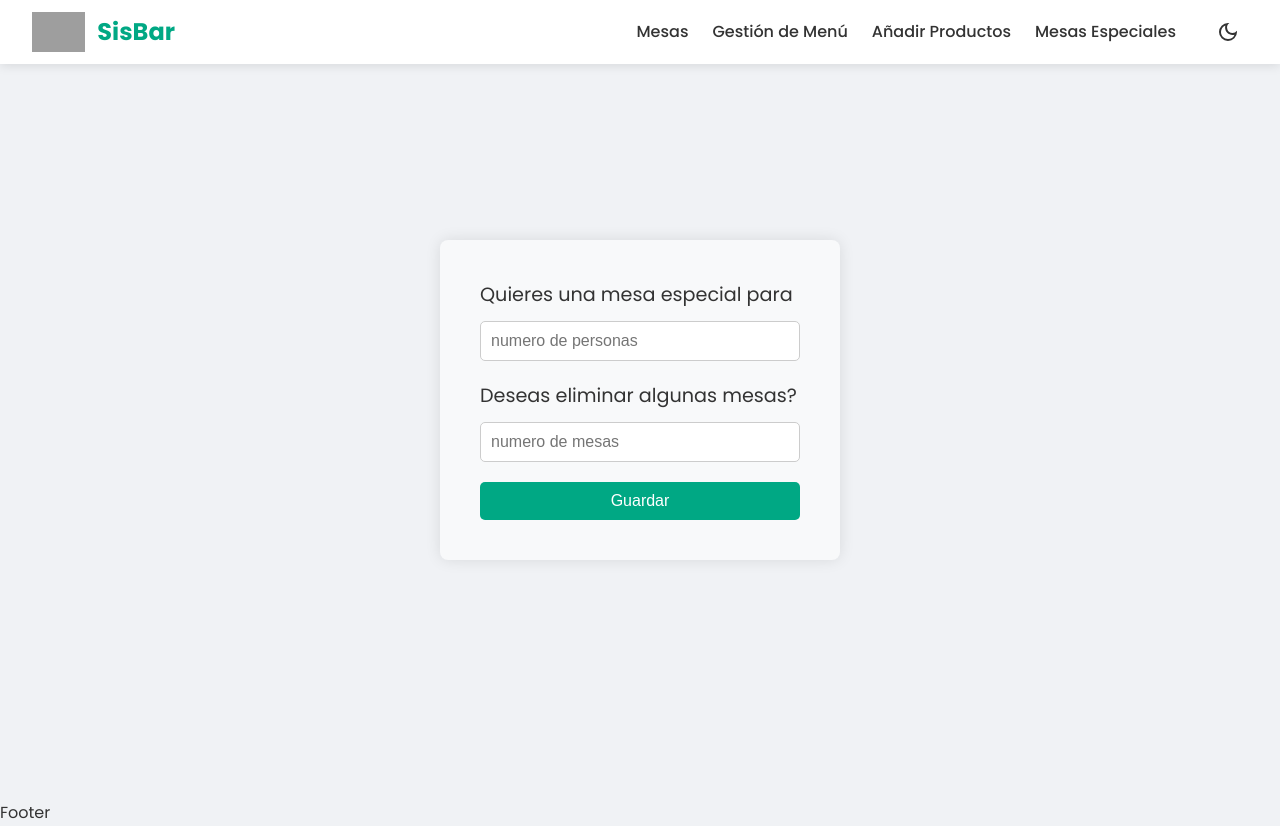
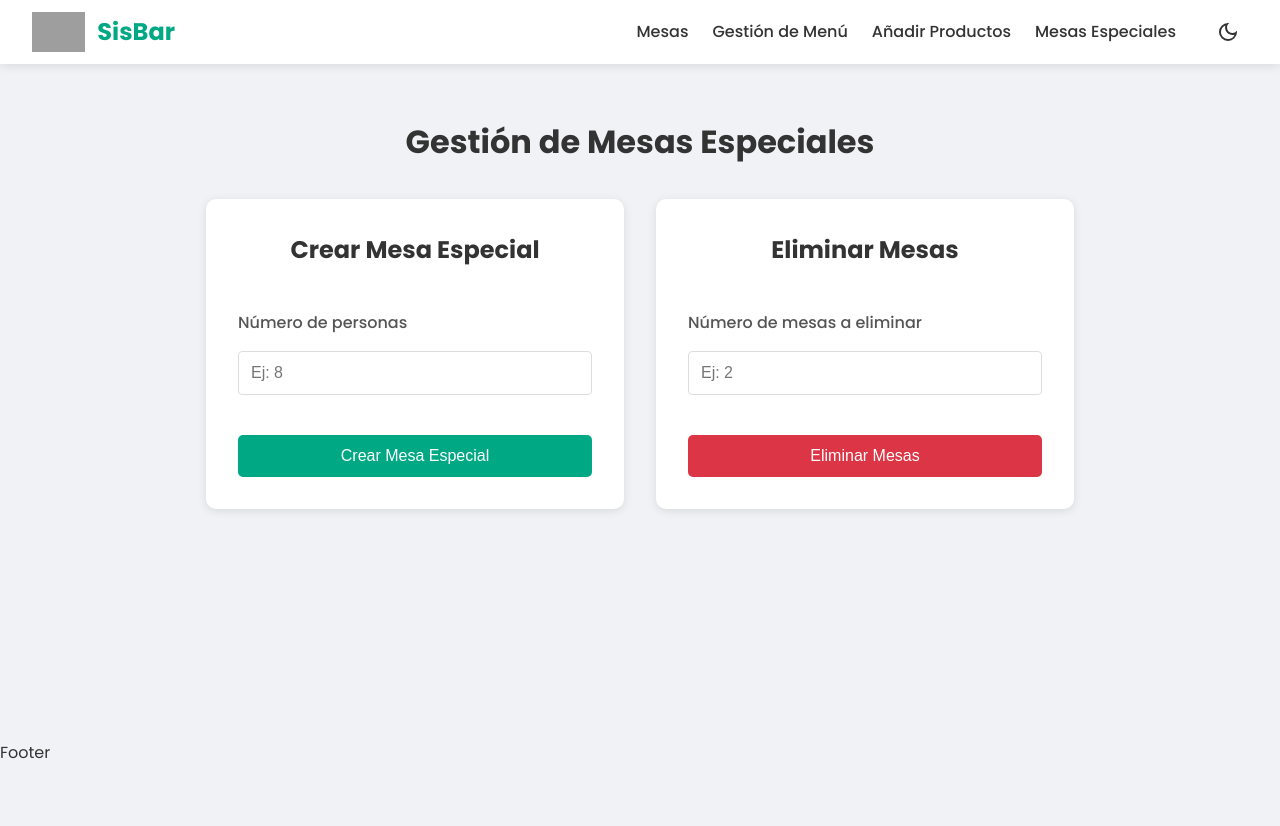
Before and after one commit to kevinduhamelhayes/sist-bares, a React (Vite) app: page /addspecialtable in a window 1280 px wide. After the commit the page ends 800 px from the top, so only its background shows below. Built offline with nearby package versions, Linux system fonts and the light colour scheme; grey boxes are pictures that could not be loaded.

Commit message:
Feat: Implementación de creación y eliminación de mesas especiales con validación y feedback

```diff
--- a/src/components/AddSpecialTable.jsx
+++ b/src/components/AddSpecialTable.jsx
@@ -1,30 +1,130 @@
+import { useState } from "react"
+import { useNavigate } from "react-router-dom"
 import "./styles/addspecialtable.css"
+
 const AddSpecialTable = () => {
+  const [specialTableSize, setSpecialTableSize] = useState("")
+  const [tablesToRemove, setTablesToRemove] = useState("")
+  const [message, setMessage] = useState({ text: "", type: "" })
+  const navigate = useNavigate()
+
+  // Función para crear una mesa especial
+  const handleCreateSpecialTable = (e) => {
+    e.preventDefault()
+
+    if (!specialTableSize || isNaN(specialTableSize) || specialTableSize <= 0) {
+      setMessage({
+        text: "Por favor, introduce un número válido de personas",
+        type: "error"
+      })
+      return
+    }
+
+    // En un escenario real, aquí enviaríamos los datos a la API o Firebase
+    // Por ahora, simplemente mostramos un mensaje de éxito
+    setMessage({
+      text: `Mesa especial para ${specialTableSize} personas creada con éxito`,
+      type: "success"
+    })
+
+    // Limpiar el campo después de crear la mesa
+    setSpecialTableSize("")
+
+    // Redirigir a la página principal después de 2 segundos
+    setTimeout(() => {
+      navigate('/')
+    }, 2000)
+  }
+
+  // Función para eliminar mesas
+  const handleRemoveTables = (e) => {
+    e.preventDefault()
+
+    if (!tablesToRemove || isNaN(tablesToRemove) || tablesToRemove <= 0) {
+      setMessage({
+        text: "Por favor, introduce un número válido de mesas a eliminar",
+        type: "error"
+      })
+      return
+    }
+
+    // En un escenario real, aquí enviaríamos los datos a la API o Firebase
+    // Por ahora, simplemente mostramos un mensaje de éxito
+    setMessage({
+      text: `${tablesToRemove} mesas han sido eliminadas con éxito`,
+      type: "success"
+    })
+
+    // Limpiar el campo después de eliminar las mesas
+    setTablesToRemove("")
+
+    // Redirigir a la página principal después de 2 segundos
+    setTimeout(() => {
+      navigate('/')
+    }, 2000)
+  }
+
   return (
     <div className="container-add-special-table">
-      <form action="" className="form-table">
-        <label className="label-add-tables" htmlFor="">
-          Quieres una mesa especial para
+      <div className="special-table-container">
+        <h2 className="special-table-title">Gestión de Mesas Especiales</h2>
+
+        {message.text && (
+          <div className={`message ${message.type}`}>
+            {message.text}
+          </div>
+        )}
+
+        <div className="forms-container">
+          {/* Formulario para crear mesa especial */}
+          <form onSubmit={handleCreateSpecialTable} className="form-table">
+            <h3>Crear Mesa Especial</h3>
+
+            <div className="form-group">
+              <label className="label-add-tables" htmlFor="specialTableSize">
+                Número de personas
               </label>
               <input
+                id="specialTableSize"
                 className="input-add-tables"
-          placeholder="numero de personas"
+                placeholder="Ej: 8"
                 type="number"
+                min="1"
+                value={specialTableSize}
+                onChange={(e) => setSpecialTableSize(e.target.value)}
               />
+            </div>
 
-        <label className="label-add-tables" htmlFor="">
-          Deseas eliminar algunas mesas?
+            <button className="btn-add-tables" type="submit">
+              Crear Mesa Especial
+            </button>
+          </form>
+
+          {/* Formulario para eliminar mesas */}
+          <form onSubmit={handleRemoveTables} className="form-table">
+            <h3>Eliminar Mesas</h3>
+
+            <div className="form-group">
+              <label className="label-add-tables" htmlFor="tablesToRemove">
+                Número de mesas a eliminar
               </label>
               <input
+                id="tablesToRemove"
                 className="input-add-tables"
-          placeholder="numero de mesas"
+                placeholder="Ej: 2"
                 type="number"
+                min="1"
+                value={tablesToRemove}
+                onChange={(e) => setTablesToRemove(e.target.value)}
               />
+            </div>
 
-        <button className="btn-add-tables" type="submit">
-          Guardar
+            <button className="btn-remove-tables" type="submit">
+              Eliminar Mesas
             </button>
           </form>
+        </div>
+      </div>
     </div>
   )
 }
--- a/src/components/styles/addspecialtable.css
+++ b/src/components/styles/addspecialtable.css
@@ -1,34 +1,69 @@
 .container-add-special-table {
+  padding-top: 100px;
+  min-height: calc(100vh - 60px);
   display: flex;
   justify-content: center;
-  align-items: center;
-  height: 100vh;
-  background-color: var(--gray);
+  align-items: flex-start;
+  padding-bottom: 2rem;
+}
+
+.special-table-container {
+  width: 100%;
+  max-width: 900px;
+  padding: 1rem;
+}
+
+.special-table-title {
+  text-align: center;
+  margin-bottom: 2rem;
+  color: var(--text-color);
+  font-size: 2rem;
+}
+
+.forms-container {
+  display: grid;
+  grid-template-columns: 1fr 1fr;
+  gap: 2rem;
 }
 
 .form-table {
-  width: 400px;
-  padding: 40px;
-  box-shadow: 0 0 15px rgba(0, 0, 0, 0.1);
-  border-radius: 8px;
-  background-color: var(--light-color);
+  padding: 2rem;
+  background-color: white;
+  border-radius: 10px;
+  box-shadow: 0 2px 10px rgba(0, 0, 0, 0.1);
+  display: flex;
+  flex-direction: column;
+  gap: 1.5rem;
+}
+
+.form-table h3 {
+  text-align: center;
+  margin-bottom: 1rem;
+  color: var(--text-color);
+  font-size: 1.5rem;
+}
+
+.form-group {
+  display: flex;
+  flex-direction: column;
+  gap: 0.5rem;
 }
 
 .label-add-tables {
-  display: block;
-  font-size: 1.2rem;
-  margin-bottom: 10px;
-  color: var(--dark-color);
+  font-size: 1rem;
+  font-weight: 500;
+  color: var(--text-color);
 }
 
 .input-add-tables {
   width: 100%;
-  padding: 10px;
-  margin-bottom: 20px;
-  border: 1px solid #ccc;
+  padding: 0.75rem;
+  border: 1px solid var(--border-color);
   border-radius: 5px;
   font-size: 1rem;
   transition: border-color 0.3s;
+  background-color: var(--form-input-bg, #fff);
+  color: var(--form-input-color, #333);
 }
 
 .input-add-tables:focus {
@@ -36,19 +71,85 @@
   outline: none;
 }
 
-.btn-add-tables {
-  display: block;
-  width: 100%;
-  padding: 10px 15px;
-  background-color: var(--primary-color);
+.btn-add-tables, .btn-remove-tables {
+  padding: 0.75rem;
   border: none;
   border-radius: 5px;
-  color: #ffffff;
   font-size: 1rem;
+  font-weight: 500;
   cursor: pointer;
-  transition: background-color 0.3s;
+  transition: background-color 0.3s, transform 0.2s;
+}
+
+.btn-add-tables {
+  background-color: var(--primary-color);
+  color: white;
 }
 
 .btn-add-tables:hover {
-  background-color: orange;
+  background-color: var(--primary-dark);
+  transform: translateY(-2px);
 }
+
+.btn-remove-tables {
+  background-color: var(--danger-color);
+  color: white;
+}
+
+.btn-remove-tables:hover {
+  background-color: #c82333;
+  transform: translateY(-2px);
+}
+
+.message {
+  padding: 1rem;
+  border-radius: 5px;
+  margin-bottom: 1.5rem;
+  text-align: center;
+  font-weight: 500;
+}
+
+.message.success {
+  background-color: #d4edda;
+  color: #155724;
+  border: 1px solid #c3e6cb;
+}
+
+.message.error {
+  background-color: #f8d7da;
+  color: #721c24;
+  border: 1px solid #f5c6cb;
+}
+
+/* Media queries para responsividad */
+@media (max-width: 768px) {
+  .forms-container {
+    grid-template-columns: 1fr;
+  }
+
+  .special-table-title {
+    font-size: 1.5rem;
+  }
+
+  .form-table {
+    padding: 1.5rem;
+  }
+
+  .form-table h3 {
+    font-size: 1.25rem;
+  }
+}
+
+@media (max-width: 480px) {
+  .container-add-special-table {
+    padding-top: 80px;
+  }
+
+  .form-table {
+    padding: 1rem;
+  }
+
+  .input-add-tables, .btn-add-tables, .btn-remove-tables {
+    padding: 0.6rem;
+  }
+}
```
Lines whose indentation alone changed are shown as unchanged.
